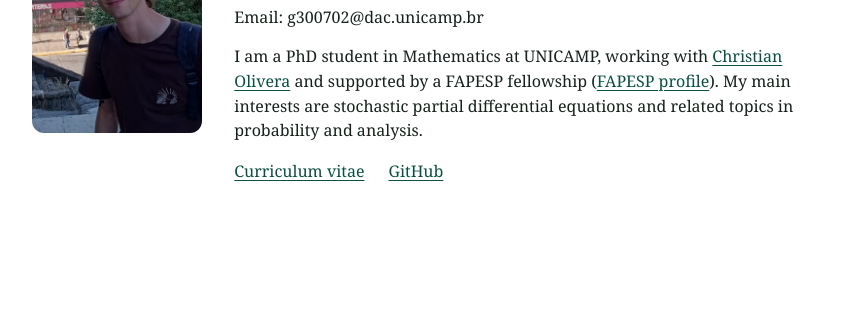
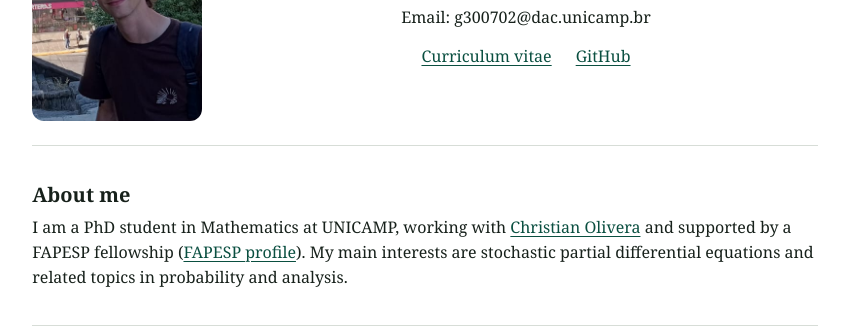
Before and after one commit to gabrielhoyuelos/gabrielhoyuelos.github.io, a plain HTML site: page index.html in a window 1280 px wide. Shown: the part 116-442 px from the top of the page, without its empty margins (215-1064 px from the left). Drawn offline with Linux system fonts and the light colour scheme.

Commit message:
Restore About me, slightly shorten portrait and center contact links

```diff
--- a/home.css
+++ b/home.css
@@ -21,17 +21,19 @@ p { margin: 0 0 1rem; }
 .role { color: #66736b; font-size: 1.02rem; line-height: 1.4; margin-bottom: .5rem; }
 .role a { color: inherit; text-decoration: none; }
 .role a:hover { text-decoration: underline; }
-.email { margin-bottom: .9rem; }
+.email { margin-bottom: .9rem; text-align: center; }
 .email a { color: inherit; text-decoration: none; }
 .email a:hover { text-decoration: underline; }
-.profile nav { display: flex; flex-wrap: wrap; gap: .65rem 1.5rem; }
+.profile nav { display: flex; justify-content: center; flex-wrap: wrap; gap: .65rem 1.5rem; }
 a { overflow-wrap: anywhere; }
 /* Preserve the original face-and-torso crop with rounded corners. */
-.portrait { position: relative; width: 100%; max-width: 200px; aspect-ratio: 350 / 455; border-radius: 12px; overflow: hidden; }
+.portrait { position: relative; width: 100%; max-width: 200px; aspect-ratio: 350 / 430; border-radius: 12px; overflow: hidden; }
 .portrait img { position: absolute; width: 257.142857%; max-width: none; height: auto; left: -157.142857%; top: 0; transform: translateY(-42.5%); }
+.about { border-top: 1px solid #d7ddd7; border-bottom: 1px solid #d7ddd7; padding: 2.25rem 0; margin-bottom: 2.25rem; }
+.about p { margin-bottom: 0; }
 @media (max-width: 760px) {
   .profile { grid-template-columns: 1fr; gap: 1.5rem; padding-top: 2rem; }
-  .portrait { width: 170px; aspect-ratio: 350 / 455; }
+  .portrait { width: 170px; aspect-ratio: 350 / 430; }
 }
 @media print {
   main { margin: 0; padding: 0; }
--- a/index.html
+++ b/index.html
@@ -7,7 +7,7 @@
   <meta name="viewport" content="width=device-width, initial-scale=1">
   <meta name="description" content="Gabriel Hoyuelos, PhD student in Mathematics at IMECC, University of Campinas (UNICAMP).">
   <title>Gabriel Hoyuelos</title>
-  <link rel="stylesheet" href="home.css?v=20261123-profile">
+  <link rel="stylesheet" href="home.css?v=20261123-centered">
   <link rel="canonical" href="https://gabrielhoyuelos.github.io/">
   <script type="application/ld+json">
 {
@@ -39,13 +39,16 @@
           <a href="https://www.ime.unicamp.br/">IMECC</a>, <a href="https://www.unicamp.br/">University of Campinas (UNICAMP)</a>
         </p>
         <p class="email">Email: <a href="mailto:g300702@dac.unicamp.br">g300702@dac.unicamp.br</a></p>
-        <p>I am a PhD student in Mathematics at UNICAMP, working with <a href="https://portal.edat.unicamp.br/perfil?docente=301992&amp;nome_programa=&amp;nome_unidade=INSTITUTO+DE+MATEMATICA%2C+ESTATISTICA+E+COMPUTACAO+CIENTIFICA&amp;origem=programas&amp;sigla_unidade=IMECC">Christian Olivera</a> and supported by a FAPESP fellowship (<a href="https://bv.fapesp.br/pt/pesquisador/748437/gabriel-hoyuelos/">FAPESP profile</a>). My main interests are stochastic partial differential equations and related topics in probability and analysis.</p>
         <nav aria-label="Personal links">
           <a href="cv/Gabriel_Hoyuelos_CV.pdf?v=3">Curriculum vitae</a>
           <a href="https://github.com/gabrielhoyuelos">GitHub</a>
         </nav>
       </div>
     </header>
+    <section class="about" aria-labelledby="about">
+      <h2 id="about">About me</h2>
+      <p>I am a PhD student in Mathematics at UNICAMP, working with <a href="https://portal.edat.unicamp.br/perfil?docente=301992&amp;nome_programa=&amp;nome_unidade=INSTITUTO+DE+MATEMATICA%2C+ESTATISTICA+E+COMPUTACAO+CIENTIFICA&amp;origem=programas&amp;sigla_unidade=IMECC">Christian Olivera</a> and supported by a FAPESP fellowship (<a href="https://bv.fapesp.br/pt/pesquisador/748437/gabriel-hoyuelos/">FAPESP profile</a>). My main interests are stochastic partial differential equations and related topics in probability and analysis.</p>
+    </section>
   </main>
 </body>
 </html>
```
